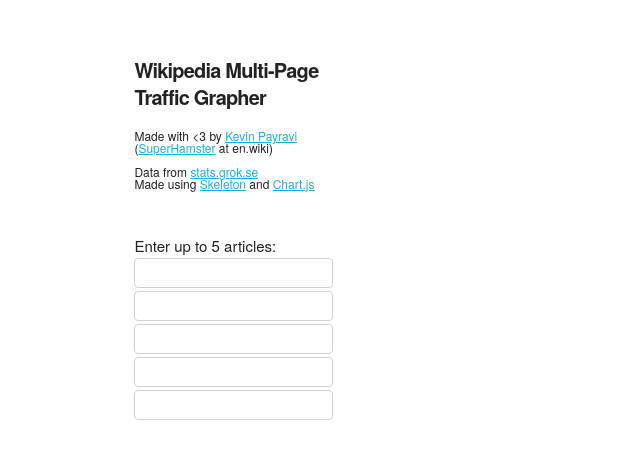
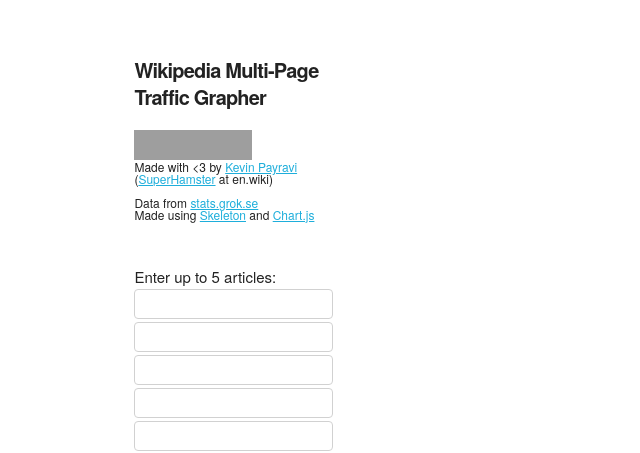
Before and after one commit to KevinPayravi/Wikipedia-Traffic-Grapher, a PHP site: page / in a window 1280 px wide. Shown: the top 453 px of the page, without its empty margins (0-640 px from the left). Run offline with PHP 8.4, Linux system fonts and the light colour scheme; some libraries are stand-ins or nearby versions; grey boxes are pictures that could not be loaded.

Commit message:
Re-adding GitHub button

```diff
--- a/index.php
+++ b/index.php
@@ -27,6 +27,8 @@
 		<div class="three columns">
 			<h4><b>Wikipedia Multi-Page Traffic Grapher</b></h4>
 			<h6>
+				<iframe src="http://ghbtns.com/github-btn.html?user=KevinPayravi&repo=Wikipedia-Traffic-Grapher&type=watch&count=true" height="30" width="118" frameborder="0" scrolling="0" style="width:118px; height: 30px;" allowTransparency="true"></iframe>
+				<br>
 				Made with <3 by <a href="http://www.kevinpayravi.com/">Kevin Payravi</a>
 				<br>
 				(<a href="http://en.wikipedia.org/wiki/User:SuperHamster">SuperHamster</a> at en.wiki)
```
